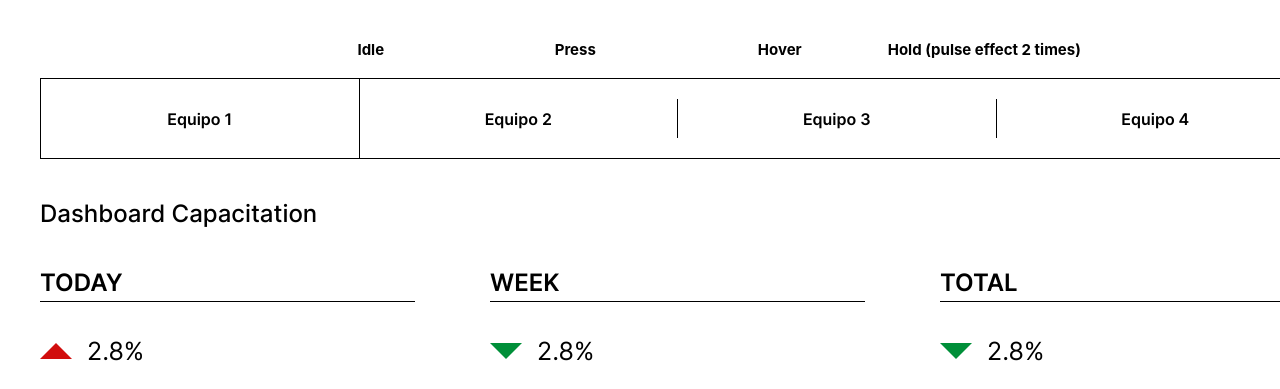
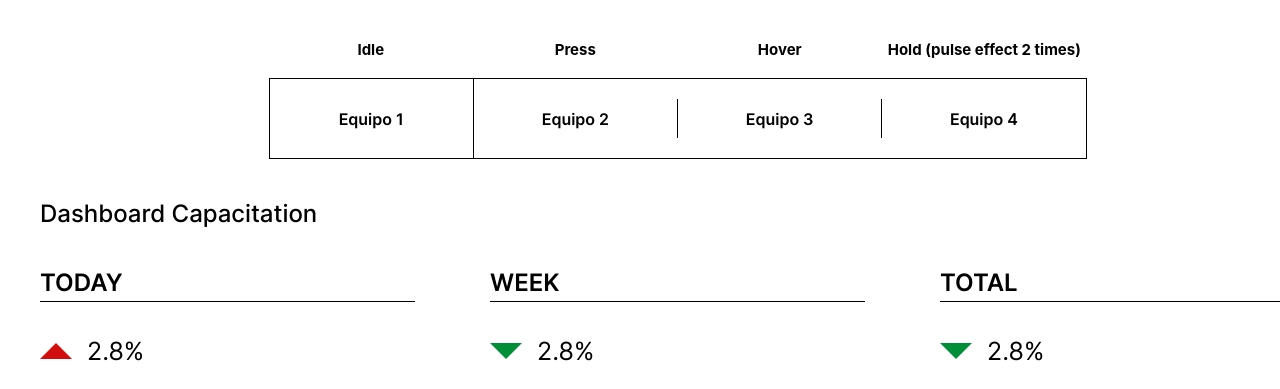
Before and after one commit to edwarmv/bpk-bem-workshop, a plain HTML site: page index.html in a window 1280 px wide. Shown: the top 389 px of the page. Drawn offline with Linux system fonts and the light colour scheme; a web font is replaced by a local one.

Commit message:
fix: btn-group width

```diff
--- a/assets/css/style.css
+++ b/assets/css/style.css
@@ -36,7 +36,7 @@ nav {
 
 .btn-group {
   border: 1px solid #000;
-  width: 100%;
+  width: 818px;
   display: grid;
   grid-template-columns: 1fr 1px 1fr 1px 1fr 1px 1fr;
 }
```
